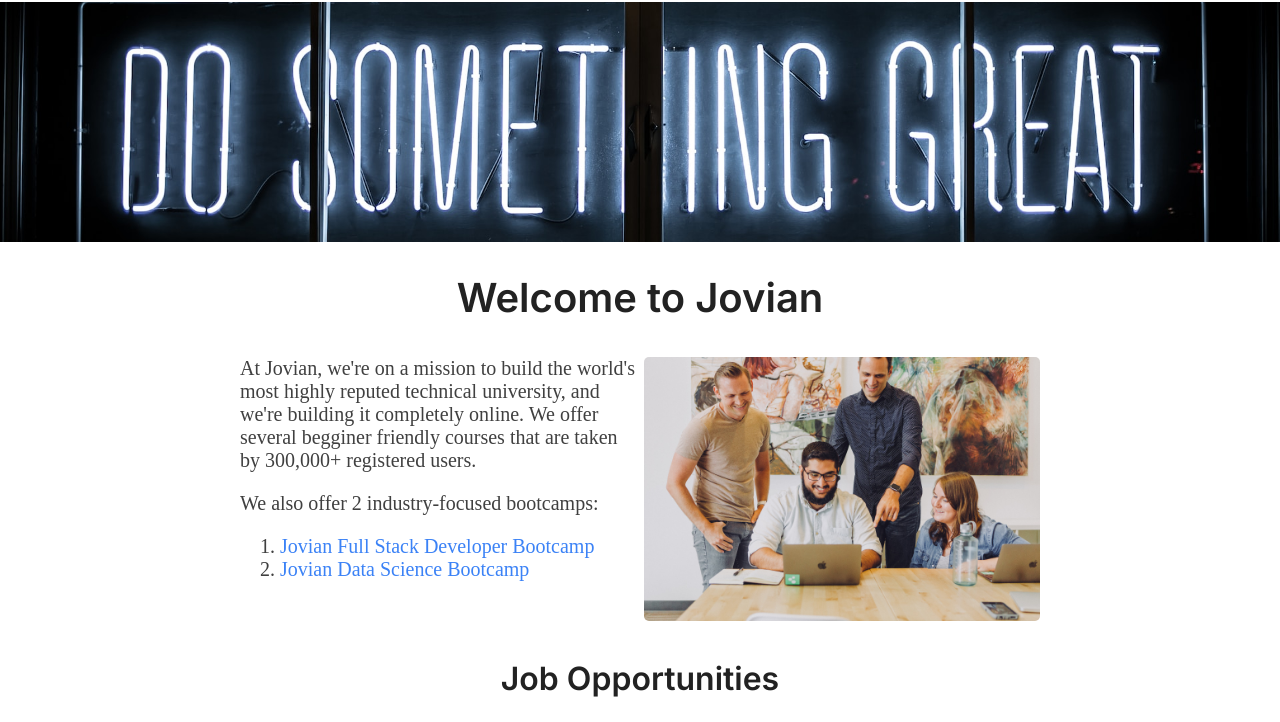
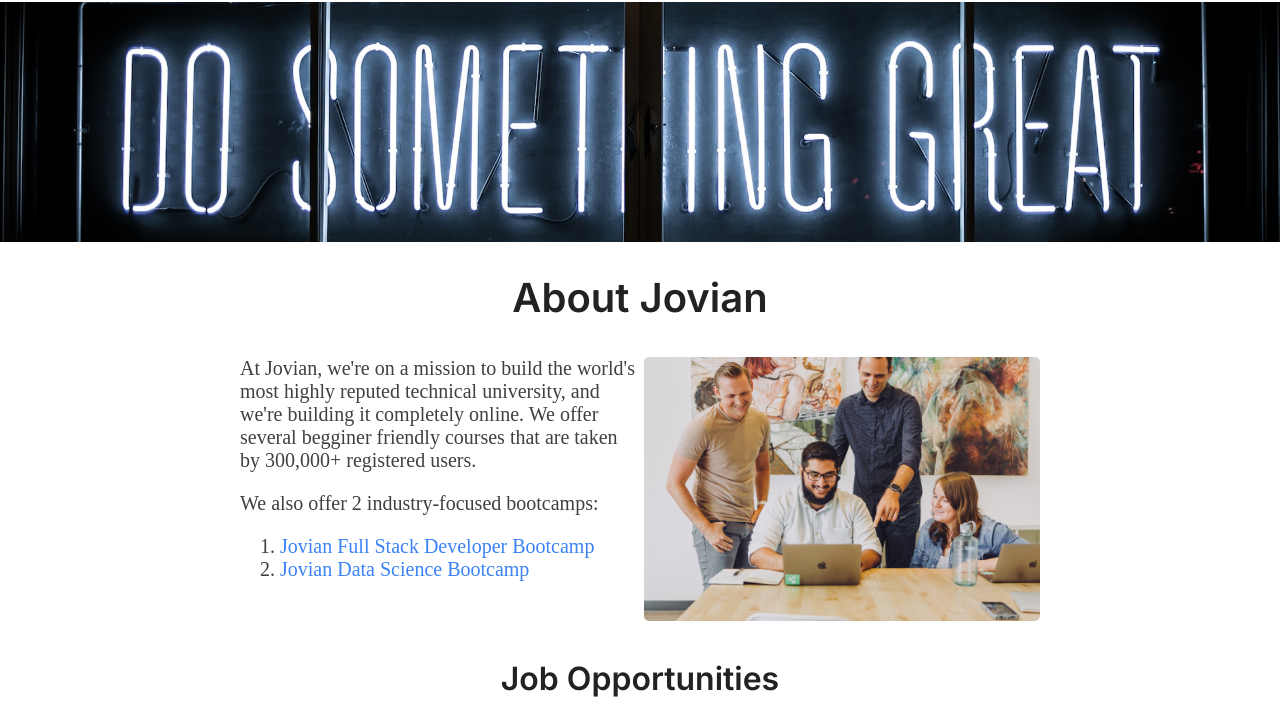
Before and after one commit to mudegiarnold/jovian-careers-responsive-live, a plain HTML site: page src/index.html in a window 1280 px wide. Shown: the part 48-770 px from the top of the page. Drawn offline with Linux system fonts and the light colour scheme.

Commit message:
About Jovian

```diff
--- a/src/index.html
+++ b/src/index.html
@@ -16,7 +16,7 @@
         </div>
         <img  id="Banner" src="Banner.jpg" alt="Banner" height="240">
     <h1>
-        Welcome to Jovian
+         About Jovian
     </h1>
 
     <div id="about">
```
